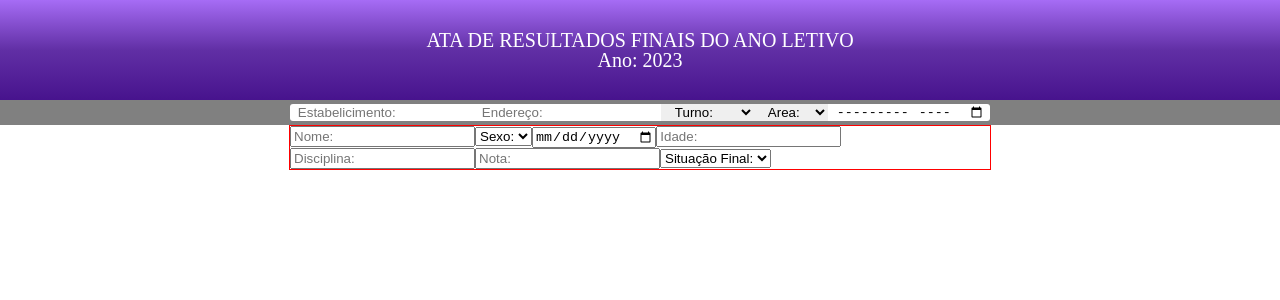
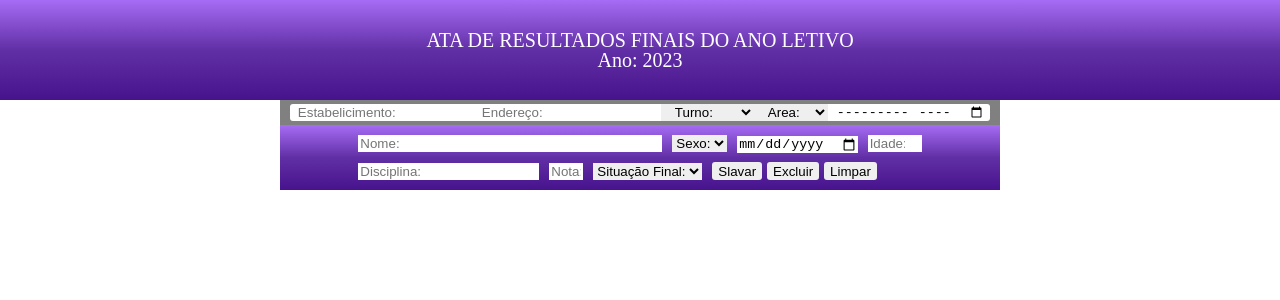
Before and after one commit to GilsonMendes/diario-eletronico-site, a React (Vite) app: page / in a window 1280 px wide. Shown: the top 300 px of the page. Built offline with nearby package versions, Linux system fonts and the light colour scheme.

Commit message:
Add estilos dos campos

```diff
--- a/src/components/header/menu-header/menu-header.js
+++ b/src/components/header/menu-header/menu-header.js
@@ -5,7 +5,8 @@ export const Menu = styled.div`
     display: flex;
     align-items: center;
     justify-content: center;
-    width: 100%;
+    width: 720px;
+    margin: 0 auto;
     height: 25px;
     background-color: gray;
 
--- a/src/components/pages/formulario-cad/form.js
+++ b/src/components/pages/formulario-cad/form.js
@@ -1,11 +1,95 @@
 import styled from 'styled-components';
 
 export const Form = styled.div`
+    display: flex;
+    align-items: center;
+    justify-content: center;
+    width: 720px;
+    margin: 0 auto;
+    background-image: linear-gradient(rgb(166, 108, 245), rgb(97, 47, 165),rgb(71, 19, 141) );
 
-    width: 700px;
-    border: 1px solid red;
-    margin: 0 auto;
+    form{
+       display: grid;
+       justify-items:start;
+       margin: 10px;
+    }
 
+    .inputNome{
+        border: 0;
+        outline: none;
+        width: 300px;
+        margin-right: 10px;
+        margin-bottom: 10px;
+    }
 
+    .selectSexo{
+        margin-right:10px;
+        border: 0;
+        outline: none;
+    }
 
+    .inputDate{
+        margin-right: 10px;
+        border: 0;
+        outline: none;
+    }
+
+    .inputIdade{
+        width: 50px;
+        border: 0;
+        outline: none;
+    }
+
+    .disciplina{
+        margin-right: 10px;
+        border: 0;
+        outline: none;
+
+    }
+
+    .inputNota{
+        width: 30px;
+        margin-right: 10px;
+        border: 0;
+        outline: none;
+    }
+
+    .selectSituacao{
+        border: 0;
+        outline: none;
+        margin-right: 10px;
+    }
+
+    button{
+        margin-right: 5px;
+        height: 18px;
+        border-radius: 3px;
+        border: 0;
+
+    }
+    .btnLimpar{
+        margin-right:0;
+    }
+
+    .areaAluno:focus-within{
+        border: 2px solid rgb(185, 190, 191);
+        box-shadow: 10px 5px 5px black;
+        height: 17px;
+        margin-bottom: 10px;
+        border-top-left-radius: 3px;
+        border-bottom-left-radius: 3px;
+        border-top-right-radius: 3px;
+        border-bottom-right-radius: 3px;
+    }
+
+    .areaSituacao:focus-within{
+        box-shadow: 5px 5px 5px black;
+        height: 17px;
+        margin-bottom: 10px;
+        border-top-left-radius: 3px;
+        border-bottom-left-radius: 3px;
+        border-top-right-radius: 3px;
+        border-bottom-right-radius: 3px;
+
+    }
 `
--- a/src/components/pages/formulario-cad/index.jsx
+++ b/src/components/pages/formulario-cad/index.jsx
@@ -1,24 +1,34 @@
 import *as F from './form'
-export default props =>{
-    return(
+export default props => {
+    return (
         <F.Form>
             <form action="">
-                <input type="text" placeholder='Nome:' />
-                <select name="sexo" id="sexo">
+                <div className='areaAluno'>
+                    <input type="text" placeholder='Nome:' className='inputNome' />
+                    <select name="sexo" id="sexo" className='selectSexo'>
                         <option value="sexo">Sexo:</option>
                         <option value="maculino">M</option>
                         <option value="feminino">F</option>
                     </select>
-                <input type="date" />
-                <input type="number" max='100' placeholder='Idade:'/>
-                <input type="text" placeholder='Disciplina:'/>
-                <input type="text" placeholder='Nota:' />
-                <select name="situacao" id="situacao">
+                    <input type="date"  className='inputDate'/>
+                    <input type="number" max='100' placeholder='Idade:' className='inputIdade' />
+                </div>
+
+
+
+                <div className='areaSituacao'>
+                    <input type="text" placeholder='Disciplina:' className='disciplina' />
+                    <input type="text" placeholder='Nota:' className='inputNota' />
+                    <select name="situacao" id="situacao" className='selectSituacao'>
                         <option value="situacao">Situação Final:</option>
                         <option value="aprovado">Aprovado</option>
                         <option value="reprovado">Reprovado</option>
                     </select>
+                    <button>Slavar</button>
+                    <button>Excluir</button>
+                    <button className='btnLimpar'>Limpar</button>
+                </div>
             </form>
-        </F.Form>
+        </F.Form >
     )
 }
```
Lines whose indentation alone changed are shown as unchanged.
